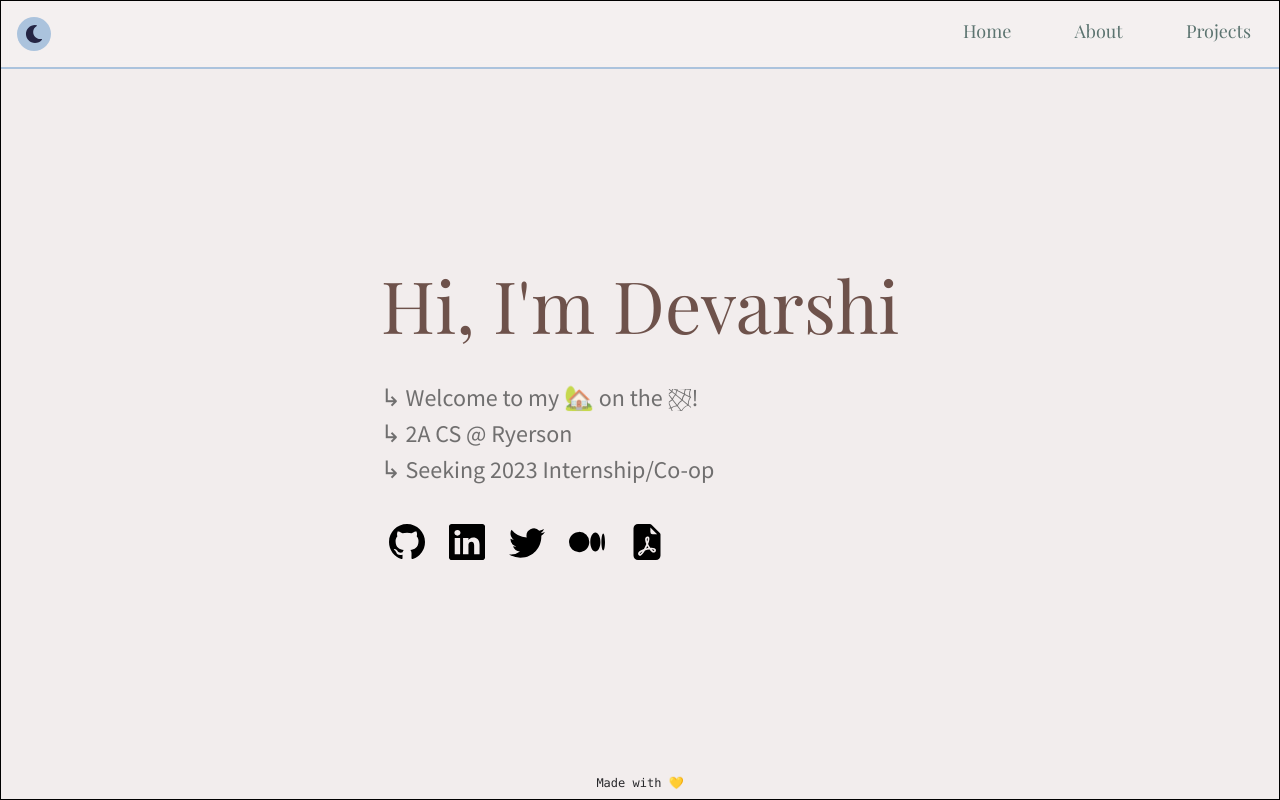
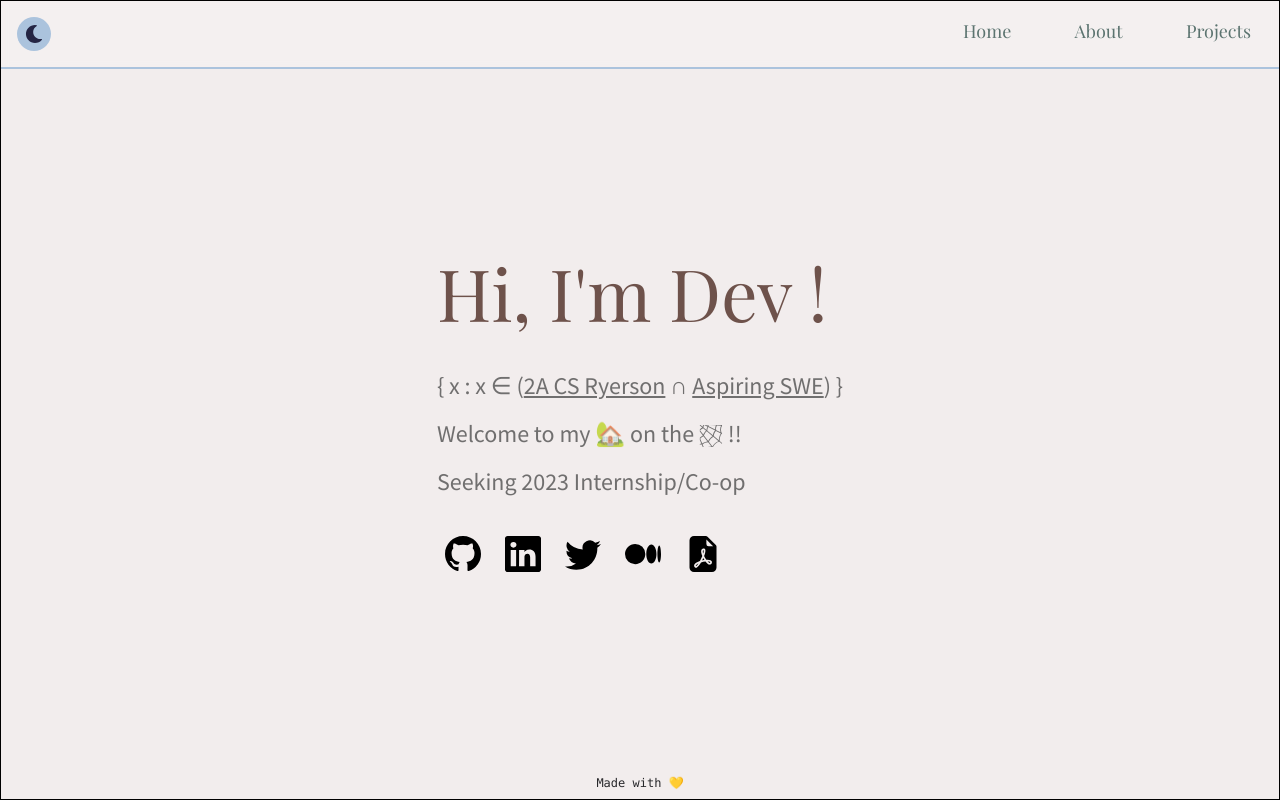
Before and after one commit to devarshi-ap/devfolio, a Next.js app: page / in a window 1280 px wide. Built offline with nearby package versions, Linux system fonts and the light colour scheme; a web font is replaced by a local one.

Commit message:
update: landing page content

```diff
--- a/pages/index.tsx
+++ b/pages/index.tsx
@@ -10,11 +10,11 @@ const IndexPage = () => (
         <div className="block mx-auto w-fit rounded-md mobile:scale-95 md:scale-100">
 
             <header className="flex flex-col [&>*]:p-1 mobile:space-y-5 md:space-y-8 text-left text-[#323232] dark:text-b_white">
-                <h1 className="font-Playfair mobile:text-6xl md:text-7xl text-a_brown dark:text-c_taupe">Hi, I'm Devarshi</h1>
-                <div className="font-SansPro mobile:text-[1.1rem] md:text-[1.5rem] [&>*]:text-gray/[0.75] [&>*]:dark:text-c_taupe/[0.75]">
-                    <h1>↳ Welcome to my 🏡 on the <GiCobweb className="inline" />!</h1>
-                    <h1>↳ 2A CS @ Ryerson</h1>
-                    <h1>↳ Seeking 2023 Internship/Co-op</h1>
+                <h1 className="font-Playfair mobile:text-6xl md:text-7xl text-a_brown dark:text-c_taupe">Hi, I'm Dev !</h1>
+                <div className="font-SansPro mobile:space-y-2 md:space-y-3 mobile:text-[1.1rem] md:text-[1.5rem] [&>*]:text-gray/[0.75] [&>*]:dark:text-c_taupe/[0.75]">
+                    <h1>{'{ x : x ∈'} (<span className="underline">2A CS Ryerson</span> ∩ <span className="underline">Aspiring SWE</span>) {'}'}</h1>
+                    <h1>Welcome to my 🏡 on the <GiCobweb className="inline"/> !!</h1>
+                    <h1>Seeking 2023 Internship/Co-op</h1>
                 </div>
             </header>
 
```
